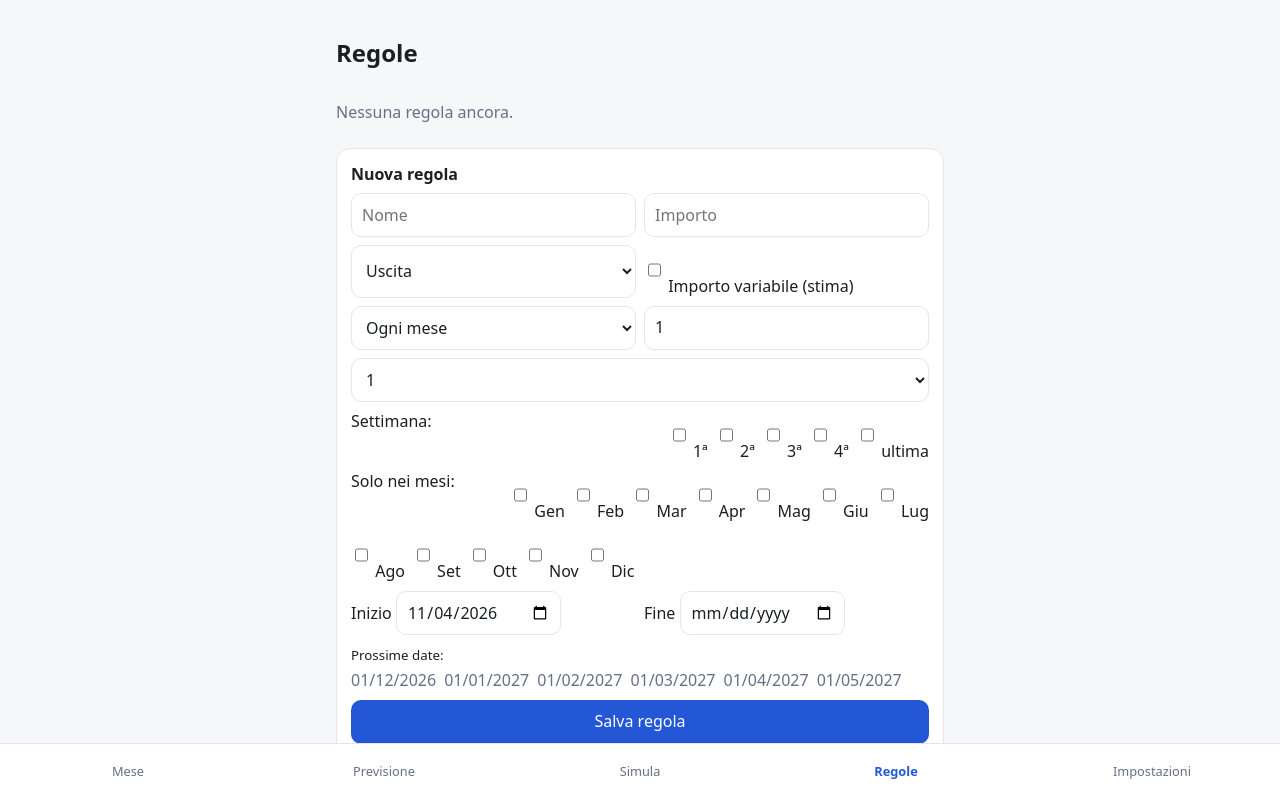
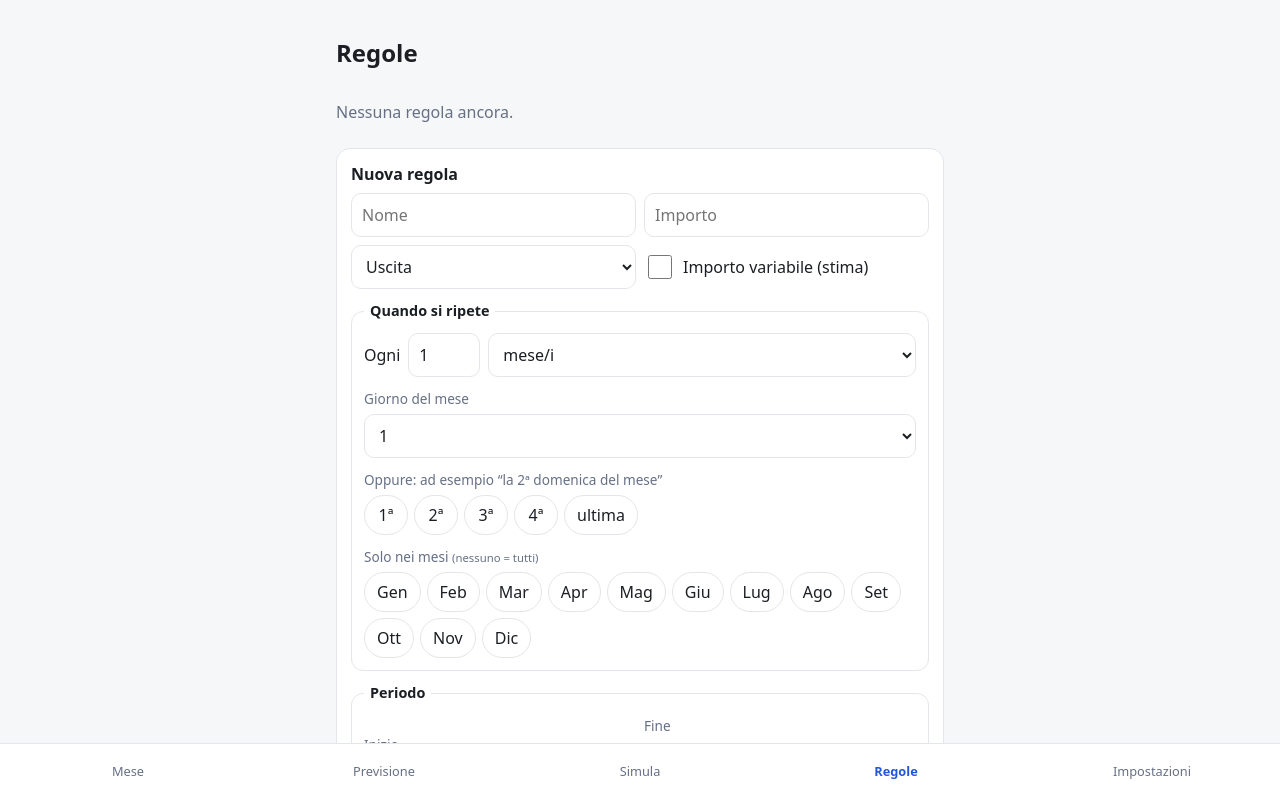
Before and after one commit to clemarca78/spese-pwa, a Preact app: page / in a window 1280 px wide. Both pictures are taken after a click on the button "Regole". Shown: the top 800 px of the page. Built offline with nearby package versions, Linux system fonts and the light colour scheme.

Commit message:
style: riordina il modulo delle regole (frequenza a gruppi, giorni e mesi come pulsanti)

```diff
--- a/src/styles.css
+++ b/src/styles.css
@@ -62,3 +62,19 @@ button.link { background: none; color: var(--accent); min-height: 0; padding: 0;
 button.link.danger { color: var(--neg); }
 .item .amount { grid-column: 4; grid-row: 1; }
 .item .pending, .item .actions { grid-column: 3 / -1; }
+.group { border: 1px solid var(--line); border-radius: 12px; margin: 12px 0; padding: 4px 12px 12px; min-width: 0; }
+.group legend { padding: 0 6px; font-weight: 600; font-size: .9rem; }
+.every { display: flex; align-items: center; gap: 8px; margin: 8px 0; }
+.every input { width: 72px; flex: 0 0 72px; }
+.every select { flex: 1 1 auto; }
+.sub { margin-top: 12px; display: flex; flex-direction: column; gap: 6px; }
+.sublabel { font-size: .85rem; color: var(--muted); }
+.pills { display: flex; flex-wrap: wrap; gap: 6px; }
+.pill { position: relative; display: inline-flex; align-items: center; justify-content: center; min-width: 44px; min-height: 40px; padding: 0 12px; border: 1px solid var(--line); border-radius: 999px; background: var(--card); cursor: pointer; user-select: none; }
+.pill input { position: absolute; opacity: 0; inset: 0; width: 100%; height: 100%; margin: 0; cursor: pointer; }
+.pill:has(input:checked) { background: var(--accent); border-color: var(--accent); color: #fff; }
+.pill:has(input:focus-visible) { outline: 2px solid var(--accent); outline-offset: 2px; }
+.field { display: flex; flex-direction: column; gap: 4px; font-size: .85rem; color: var(--muted); }
+.check { display: flex; align-items: center; gap: 8px; }
+.check input { width: 24px; min-height: 24px; height: 24px; flex: 0 0 24px; }
+.dates { align-items: flex-end; }
--- a/src/ui/Regole.tsx
+++ b/src/ui/Regole.tsx
@@ -73,6 +73,11 @@ export function Regole() {
   }
 
   const num = (v: string) => Math.trunc(Number(v));
+  const weekdayPills = () =>
+    WD_LABEL.map((l, i) => (
+      <label class="pill" key={l}><input type="checkbox" checked={spec.weekdays?.includes(i) ?? false}
+        onChange={() => setSpec({ ...spec, weekdays: toggle(spec.weekdays, i) })} /> {l}</label>
+    ));
 
   return (
     <main class="screen">
@@ -115,31 +120,35 @@ export function Regole() {
             <option value="expense">Uscita</option>
             <option value="income">Entrata</option>
           </select>
-          <label><input type="checkbox" checked={variable} onChange={(e) => setVariable(e.currentTarget.checked)} /> Importo variabile (stima)</label>
+          <label class="check"><input type="checkbox" checked={variable} onChange={(e) => setVariable(e.currentTarget.checked)} /> Importo variabile (stima)</label>
         </div>
-        <div class="row">
+        <fieldset class="group">
+          <legend>Quando si ripete</legend>
+          <div class="every">
+            <span>Ogni</span>
+            <input aria-label="Ogni N" type="number" min="1" value={spec.interval} onInput={(e) => setSpec({ ...spec, interval: num(e.currentTarget.value) })} />
             <select aria-label="Frequenza" value={spec.freq}
               onChange={(e) => {
                 const freq = e.currentTarget.value as RecurrenceSpec['freq'];
-              setSpec({ freq, interval: 1, ...(freq === 'monthly' ? { monthDay: 1 } : freq === 'yearly' ? { monthDay: 1, months: [1] } : {}) });
+                setSpec({ freq, interval: spec.interval, ...(freq === 'monthly' ? { monthDay: 1 } : freq === 'yearly' ? { monthDay: 1, months: [1] } : {}) });
               }}>
-            <option value="daily">Ogni giorno</option>
-            <option value="weekly">Ogni settimana</option>
-            <option value="monthly">Ogni mese</option>
-            <option value="yearly">Ogni anno</option>
+              <option value="daily">giorno/i</option>
+              <option value="weekly">settimana/e</option>
+              <option value="monthly">mese/i</option>
+              <option value="yearly">anno/i</option>
             </select>
-          <input aria-label="Ogni N" type="number" value={spec.interval} onInput={(e) => setSpec({ ...spec, interval: num(e.currentTarget.value) })} />
           </div>
-        {spec.freq === 'weekly' || (spec.freq === 'monthly' && spec.weekOfMonth?.length) ? (
-          <div class="row chips">
-            {WD_LABEL.map((l, i) => (
-              <label key={l}><input type="checkbox" checked={spec.weekdays?.includes(i) ?? false}
-                onChange={() => setSpec({ ...spec, weekdays: toggle(spec.weekdays, i) })} /> {l}</label>
-            ))}
+
+          {spec.freq === 'weekly' ? (
+            <div class="sub">
+              <span class="sublabel">Nei giorni</span>
+              <div class="pills">{weekdayPills()}</div>
             </div>
           ) : null}
+
           {spec.freq === 'monthly' || spec.freq === 'yearly' ? (
-          <div class="row">
+            <div class="sub">
+              <span class="sublabel">Giorno del mese</span>
               <select aria-label="Giorno del mese" value={spec.monthDay === undefined ? '' : String(spec.monthDay)}
                 onChange={(e) => {
                   const v = e.currentTarget.value;
@@ -151,28 +160,39 @@ export function Regole() {
               </select>
             </div>
           ) : null}
+
           {spec.freq === 'monthly' ? (
-          <div class="row chips">
-            <span>Settimana:</span>
+            <div class="sub">
+              <span class="sublabel">Oppure: ad esempio “la 2ª domenica del mese”</span>
+              <div class="pills">
                 {WOM.map(([v, l]) => (
-              <label key={v}><input type="checkbox" checked={spec.weekOfMonth?.includes(v) ?? false}
+                  <label class="pill" key={v}><input type="checkbox" checked={spec.weekOfMonth?.includes(v) ?? false}
                     onChange={() => { const w = toggle(spec.weekOfMonth, v); setSpec({ ...spec, weekOfMonth: w, ...(w.length ? { monthDay: undefined } : {}) }); }} /> {l}</label>
                 ))}
               </div>
+              {spec.weekOfMonth?.length ? <div class="pills">{weekdayPills()}</div> : null}
+            </div>
           ) : null}
+
           {spec.freq === 'monthly' || spec.freq === 'yearly' ? (
-          <div class="row chips">
-            <span>Solo nei mesi:</span>
+            <div class="sub">
+              <span class="sublabel">Solo nei mesi <small class="muted">(nessuno = tutti)</small></span>
+              <div class="pills">
                 {MONTH_LABEL.map((l, i) => (
-              <label key={l}><input type="checkbox" checked={spec.months?.includes(i + 1) ?? false}
+                  <label class="pill" key={l}><input type="checkbox" checked={spec.months?.includes(i + 1) ?? false}
                     onChange={() => setSpec({ ...spec, months: toggle(spec.months, i + 1) })} /> {l}</label>
                 ))}
               </div>
+            </div>
           ) : null}
-        <div class="row">
-          <label>Inizio <input aria-label="Inizio" type="date" value={start} onInput={(e) => setStart(e.currentTarget.value)} /></label>
-          <label>Fine <input aria-label="Fine" type="date" value={end} onInput={(e) => setEnd(e.currentTarget.value)} /></label>
+        </fieldset>
+        <fieldset class="group">
+          <legend>Periodo</legend>
+          <div class="row dates">
+            <label class="field">Inizio <input aria-label="Inizio" type="date" value={start} onInput={(e) => setStart(e.currentTarget.value)} /></label>
+            <label class="field">Fine <small class="muted">(facoltativa)</small> <input aria-label="Fine" type="date" value={end} onInput={(e) => setEnd(e.currentTarget.value)} /></label>
           </div>
+        </fieldset>
         <div>
           <small>Prossime date:</small>
           <ul class="preview">
```
Lines whose indentation alone changed are shown as unchanged.
